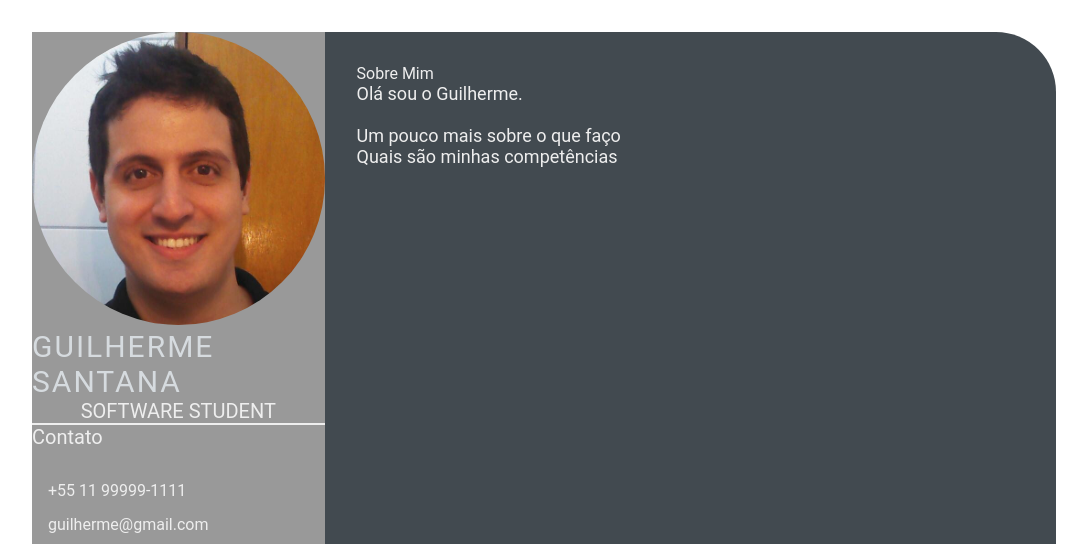
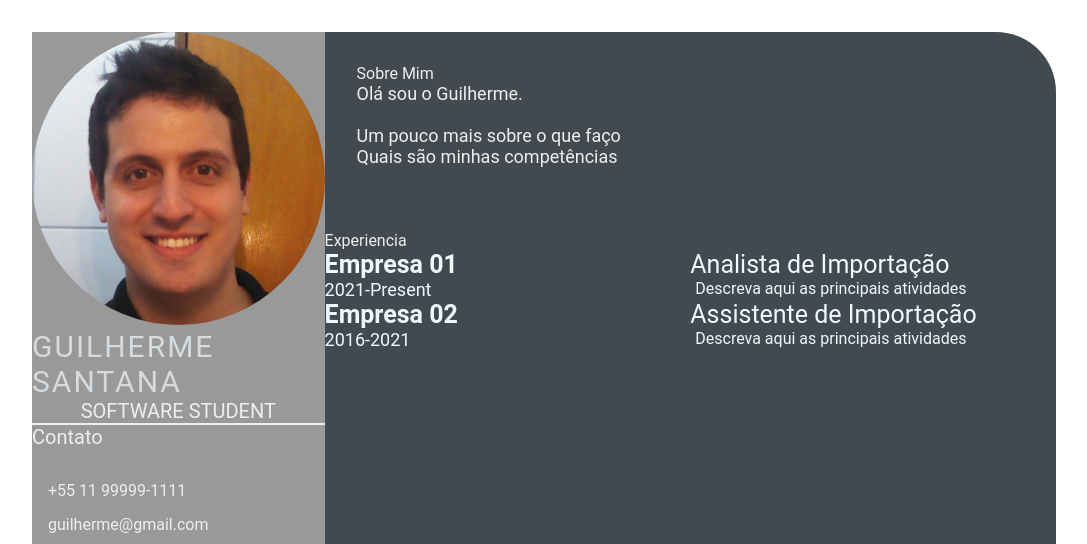
Before and after one commit to Lapet6/guisantana.github.io, a plain HTML site: page index.html in a window 1280 px wide. Shown: the top 544 px of the page, without its empty margins (96-1183 px from the left). Drawn offline with Linux system fonts and the light colour scheme.

Commit message:
update HTML & CSS (#3)

```diff
--- a/index.html
+++ b/index.html
@@ -45,7 +45,28 @@
                         </p>
                     </section>
                 </div>
-        </section>
+                <section class="experience gap">
+                    <div class="right-title">Experiencia</div>
+                    <div class="experience-contents">
+                        <div class="exp-left">
+                            <p class="exp-company-name">Empresa 01</p>
+                            <p class="exp-time-period">2021-Present</p>
+                        </div>
+                        <div class="exp-right">
+                            <p class="exp-position">Analista de Importação</p>
+                            <p class="exp-desc"> Descreva aqui as principais atividades</p>
+                        </div>
+                        <div class="exp-left">
+                            <p class="exp-company-name">Empresa 02</p>
+                            <p class="exp-time-period">2016-2021</p>
+                        </div>
+                        <div class="exp-right">
+                            <p class="exp-position">Assistente de Importação</p>
+                            <p class="exp-desc"> Descreva aqui as principais atividades</p>
+                        </div>
+                    </div>
+                </section>
+            </section>
     </main>
 </body>
 </html>
--- a/style.css
+++ b/style.css
@@ -101,3 +101,38 @@
     font-size: 18px;
     color: #eeeeee;
 }
+
+.experience-contents,
+.education-contents,
+.awards-contents {
+    display: grid;
+    grid-template-columns: repeat(2, 1fr);
+    padding-bottom: 2rem;
+    color: #F1F8FD;
+}
+
+.exp-company-name,
+.education-school-name,
+.awards-company-name {
+    font-size: 25px;
+    font-weight: bold;
+}
+
+.exp-time-period,
+.educationp-time-period,
+.awards-time-period {
+    font-size: 18px;
+}
+
+.exp-position,
+.education-subject,
+.awards-name {
+    font-size: 25px;
+}
+
+.exp-desc,
+.education-desc,
+.awards-desc {
+    font-size: 16px;
+    padding-left: 5px;
+}
```
